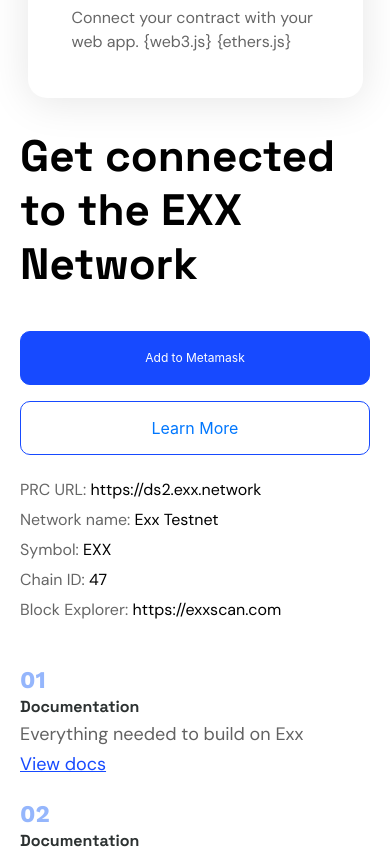
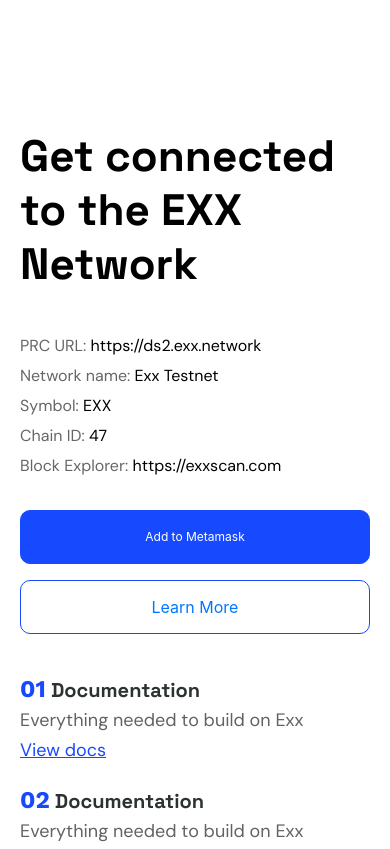
Before and after one commit to Midetech/exx-frontend-test, a Next.js app: page / in a window 390 px wide. Shown: the part 1760-2609 px from the top of the page. Built offline with nearby package versions, Linux system fonts and the light colour scheme.

Commit message:
Add medium screen breakpoint

```diff
--- a/pages/index.jsx
+++ b/pages/index.jsx
@@ -33,19 +33,19 @@
     <Layout handleClick={handleConnectWallet}>
       <div className=" flex justify-center flex-col items-center gap-y-10">
         <div className="flex justify-center flex-col items-center ">
-          <p className="text-center text-[#111315] opacity-[1] lg:text-[44px] font-SpaceGrotesk lg:leading-[94px] font-[700] lg:h-[88px] lg:w-[838px] h-[153px] w-[268px] text-[40px] leading-[51px]">
+          <p className="text-center text-[#111315] opacity-[1]  md:h-auto  lg:text-[44px] font-SpaceGrotesk lg:leading-[94px] font-[700] lg:h-[88px] lg:w-[838px]  md:w-full h-[153px] w-[268px] text-[40px] leading-[51px]">
             Start building apps with{" "}
             <span className="text-[#174AFF]">useful cases</span>
           </p>
-          <p className="lg:h-[59px] lg:w-[489px] text-center lg:text-[18px] lg:leading-[23px] text-[#000] opacity-[0.6] font-DmSans h-[72px] w-[316px] text-[16px] leading-[150%] mt-3 lg:mt-0">
+          <p className="lg:h-[59px] lg:w-[489px] md:w-[375px]  md:h-auto text-center lg:text-[18px] lg:leading-[23px] text-[#000] opacity-[0.6] font-DmSans h-[72px] w-[316px] text-[16px] leading-[150%] mt-3 lg:mt-0">
             Welcome to the EXX Developer’s Guide. Now you can begin building
             your first DApp on EXX.
           </p>
-          <div className="space-y-4 lg:space-y-0 lg:flex gap-x-4 w-full lg:w-auto mt-[42px] lg:mt-[12px]">
-            <button className="  bg-[#174AFF] text-white outline-none px-6 min-w-[112px] lg:min-w-[250px] h-[54px] flex justify-center items-center gap-x-3 rounded-[10px] hover:bg-opacity-90 transition-opacity ease-linear delay-150 bg-opacity-100 cursor-pointer w-full lg:w-fit lg:px-10 border border-[#174AFF] bg-transparenttext-white">
+          <div className="space-y-4 lg:space-y-0 lg:flex md:flex md:justify-center gap-x-4 w-full lg:w-auto mt-[42px] lg:mt-[12px] md:flex-row md:w-full md:space-y-1">
+            <button className="  bg-[#174AFF] text-white outline-none px-6 min-w-[112px] lg:min-w-[250px] h-[54px] flex justify-center items-center gap-x-3 rounded-[10px] hover:bg-opacity-90 transition-opacity ease-linear delay-150 bg-opacity-100 cursor-pointer w-full  md:w-1/3 lg:w-fit lg:px-10 border border-[#174AFF] bg-transparenttext-white">
               Get Started
             </button>
-            <button className="text-[#0077FE] outline-none px-6 min-w-[112px] lg:min-w-[250px] h-[54px] flex justify-center items-center gap-x-3 rounded-[10px] hover:bg-opacity-90 transition-opacity ease-linear delay-150 bg-opacity-100 cursor-pointer w-full lg:w-fit lg:px-10 border border-[#174AFF] bg-transparent">
+            <button className="text-[#0077FE] outline-none px-6 min-w-[112px] lg:min-w-[250px]  md:w-1/3  h-[54px] flex justify-center items-center gap-x-3 rounded-[10px] hover:bg-opacity-90 transition-opacity ease-linear delay-150 bg-opacity-100 cursor-pointer w-full lg:w-fit lg:px-10 border border-[#174AFF] bg-transparent">
               <p>Faucet</p>
               <span>
                 <svg
@@ -111,12 +111,12 @@
           </div>
 
           <div className="lg:absolute lg:-bottom-[19rem] bg-[#174AFF] lg:h-[512px] h-[425px] px-5 w-screen flex flex-col items-center relative">
-            <p className="text-white lg:w-[937px] lg:text-[44px] font-SpaceGrotesk lg:leading-[54px] lg:mt-[51px] text-[32px] leading-[41px] w-[317px] pt-10">
+            <p className="text-white lg:w-[937px] md:w-full md:text-center lg:text-[44px] font-SpaceGrotesk lg:leading-[54px] lg:mt-[51px] md:mt-[40px] text-[32px] leading-[41px] w-[317px] pt-10">
               Your journey to developing your first dapp.
             </p>
             <div
               style={{ boxShadow: "0px 4px 42px rgba(0, 0, 0, 0.1)" }}
-              className="lg:absolute lg:-bottom-10 mt-10 bg-white lg:h-[332px] h-[709px] lg:w-[1259px] w-[335px] rounded-[19px]  flex justify-between items-center flex-col lg:flex-row p-5"
+              className="lg:absolute md:absolute lg:-bottom-10  md:-bottom-8 mt-10 bg-white lg:h-[332px] h-[709px]  md:h-auto   lg:w-[1259px] md:w-[750px] w-[335px] rounded-[19px]  flex justify-between items-center flex-co md:flex-row lg:flex-row p-5"
             >
               {steps.map((item, index) => (
                 <div
@@ -138,16 +138,37 @@
           </div>
         </div>
 
-        <div className="flex lg:mt-[380px] mt-[450px]">
-          <div className="lg:bg-[#f6f6f6] lg:h-[354px] lg:w-[1130px] rounded-[20px] flex lg:flex-row flex-col gap-5 justify-around lg:items-center">
-            <div className="lg:w-[402px] lg:h-[221px]">
+        <div className="flex lg:mt-[380px] mt-[450px] md:mt-[50px]">
+          <div className="lg:bg-[#f6f6f6] lg:h-[354px] lg:w-[1130px] rounded-[20px] flex lg:flex-row md:flex-row flex-col gap-5 justify-around lg:items-center">
+            <div className="lg:w-[402px] md:w-1/2 lg:h-[221px]">
               <p className="lg:w-[373px] lg:h-[108px] text-[44px] leading-[54px] text-[#000] font-SpaceGrotesk font-bold mb-10">
                 Get connected to the EXX Network
               </p>
               {errMessage && (
                 <p className="text-red-600 text-sm font-DmSans">{errMessage}</p>
               )}
-              <div className="space-y-4 lg:space-y-0 lg:flex gap-x-4 w-full lg:w-auto">
+
+              <div className=" lg:hidden md:hidden lg:w-[430px] lg:h-[258px] flex flex-col justify-between mb-[29px]">
+                <p className="lg:text-[18px] font-DmSans leading-[30px] text-[#000]">
+                  <span className="opacity-[0.6]">PRC URL:</span>{" "}
+                  https://ds2.exx.network
+                </p>
+                <p className="lg:text-[18px] font-DmSans leading-[30px] text-[#000]">
+                  <span className="opacity-[0.6]"> Network name:</span> Exx
+                  Testnet
+                </p>
+                <p className="lg:text-[18px] font-DmSans leading-[30px] text-[#000]">
+                  <span className="opacity-[0.6]">Symbol: </span> EXX
+                </p>
+                <p className="lg:text-[18px] font-DmSans leading-[30px] text-[#000]">
+                  <span className="opacity-[0.6]"> Chain ID:</span> 47
+                </p>
+                <p className="lg:text-[18px] font-DmSans leading-[30px] text-[#000]">
+                  <span className="opacity-[0.6]"> Block Explorer: </span>
+                  https://exxscan.com
+                </p>
+              </div>
+              <div className="space-y-4 lg:space-y-0 lg:flex gap-x-4 w-full lg:w-auto md:flex md:flex-row md:items-center md:space-y-0">
                 <button
                   onClick={handleConnectWallet}
                   className=" text-[12px] bg-[#174AFF] text-white outline-none px-6 min-w-[112px] lg:min-w-[192px] h-[54px] flex justify-center items-center gap-x-3 rounded-[10px] hover:bg-opacity-90 transition-opacity ease-linear delay-150 bg-opacity-100 cursor-pointer w-full lg:w-fit lg:px-10 border border-[#174AFF] bg-transparenttext-white"
@@ -160,7 +181,7 @@
               </div>
             </div>
 
-            <div className="lg:w-[430px] lg:h-[258px] flex flex-col justify-between ">
+            <div className="lg:w-[430px] lg:h-[258px] lg:flex md:flex hidden flex-col justify-between ">
               <p className="lg:text-[18px] font-DmSans leading-[30px] text-[#000]">
                 <span className="opacity-[0.6]">PRC URL:</span>{" "}
                 https://ds2.exx.network
@@ -182,19 +203,22 @@
             </div>
           </div>
         </div>
-        <div className="flex justify-between lg:flex-row flex-col lg:my-20 w-full gap-y-5 lg:w-[1145px]">
+        <div className="flex justify-between lg:flex-row  md:flex-row flex-col lg:my-20 md:my-10 md:gap-x-3 w-full gap-y-5 lg:w-[1145px] md:w-full">
           {resources.map((item, index) => (
             <div
               key={index}
-              className="lg:w-[386px] lg:h-[110px] flex flex-col justify-between  "
+              className="lg:w-[386px] md:w-1/3 lg:h-[110px] flex flex-col justify-between  "
             >
-              <p className="font-WorkSans font-bold text-[24px] leading-[125%] text-[#2A6CF9B5]  opacity-[0.7]">{`0${
+              <p className="lg:block md:block hidden font-WorkSans font-bold text-[24px] leading-[125%] text-[#174AFF]  opacity-[0.7]">{`0${
                 index + 1
               }`}</p>
-              <p className="font-SpaceGrotesk font-bold lg:text-[24px] lg:leading-[125%] text-[#2c3131]">
+              <p className="font-SpaceGrotesk font-bold lg:text-[24px] lg:leading-[125%] text-[#2c3131] text-[20px]">
+                <span className="lg:hidden  md:hidden font-WorkSans font-bold text-[24px] leading-[125%] text-[#174AFF]">{`0${
+                  index + 1
+                }`}</span>{" "}
                 {item.title}
               </p>
-              <p className="text-[#626262] text-[18px] leading-[30px] font-DmSans">
+              <p className="text-[#626262] text-[18px] leading-[30px] font-DmSans md:w-[90%]">
                 {item.text}
               </p>
               <a
@@ -208,8 +232,8 @@
         </div>
 
         <div>
-          <div className="lg:w-[1129px] lg:h-[460px] h-[707px] w-[90vw] bg-[#000] rounded-[24px] lg:relative overflow-hidden flex lg:items-center ">
-            <div className="absolute z-50 left-2 text-white lg:p-10  py-8 px-12 flex flex-col justify-center gap-y-5 lg:gap-y-10 lg:w-[535px]">
+          <div className="lg:w-[1129px] md:w-[95vw] md:flex-row lg:h-[460px] h-[707px] w-[90vw] bg-[#000] rounded-[24px] lg:relative md:relative  md:flex  overflow-hidden flex lg:items-center ">
+            <div className="absolute z-50 left-2 text-white lg:p-10  py-8 px-12 flex flex-col  justify-center gap-y-5 lg:gap-y-10 lg:w-[535px] md:w-1/2">
               <p className="font-SpaceGrotesk font-bold lg:text-[56px] leading-[103.1%] lg:h-[116px] lg:w-[535px] text-[36px] w-[239px] h-[111px] ">
                 Join our developer community
               </p>
@@ -223,12 +247,21 @@
                 <p>Join the community</p>
               </button>
             </div>
-            <div className="lg:w-[1129px] lg:h-[460px] relative h-[606px]  w-full">
-              <div className="lg:w-[1228px] lg:h-[1228px] bg-[#fff] bg-opacity-[0.05] rounded-full absolute lg:left-[400px] lg:top-[-248px] w-[606px] h-[606px] left-[-24px] top-[331px]"></div>
-              <div className="lg:w-[766px] lg:h-[766px] bg-[#174AFF] rounded-full absolute lg:left-[631px] lg:top-[-17px]  w-[392px] h-[392px] left-[83px] top-[438px]"></div>
+            <div className="lg:w-[1129px] md:w-1/2 lg:h-[460px] relative h-[606px] w-full">
+              <div className="lg:w-[1228px] md:w-1/2 lg:h-[1228px] bg-[#fff] bg-opacity-[0.05] rounded-full absolute lg:left-[400px] lg:top-[-248px] w-[606px] h-[606px] left-[-24px] top-[331px]"></div>
+              <div className="lg:w-[766px]  md:w-1/2lg:h-[766px] bg-[#174AFF] rounded-full absolute lg:left-[631px] lg:top-[-17px]  w-[392px] h-[392px] left-[83px] top-[438px]"></div>
               <div className="lg:w-[536px] lg:h-[536px] bg-[#C2F3FF] bg-opacity-[0.2] rounded-full absolute lg:left-[724px] lg:top-[98px]  w-[274.3px] h-[274.3px] left-[150.59px] top-[506.85px]"></div>
-              <div className="lg:w-[356.83px] lg:h-[356.83px] bg-[#E2F8FF] rounded-full absolute lg:left-[803.9px] lg:top-[180.65px]  w-[182.61px] h-[182.61px] -right-4 top-[559.15px]"></div>
-
+              <div className="lg:w-[356.83px] md:w-1/2 lg:h-[356.83px] bg-[#E2F8FF] rounded-full absolute lg:left-[803.9px] lg:top-[180.65px]  w-[182.61px] h-[182.61px] -right-4 top-[559.15px]"></div>
+              <img
+                src="/assets/code.svg"
+                alt=""
+                className="absolute lg:left-[714px] lg:top-[113px]  left-[145.48px] top-[518.53px] w-65.51px] h-[43.31px] lg:w-[128.02px] lg:h-[84.62px]"
+              />
+              <img
+                src="/assets/blockchain-developer.svg"
+                alt=""
+                className="absolute lg:left-[952px] lg:top-[49px] left-[267.27px] top-[481.78px] w-[49.99px] h-[40.99px] lg:w-[80.11px] lg:h-[80.11px]"
+              />
               <div className="absolute right-0 lg:bottom-0 bottom-[-5.5rem] z-50">
                 <svg
                   width="294"
@@ -272,7 +305,7 @@
           <div className="flex justify-between flex-col lg:flex-row gap-5">
             {news.map((item, index) => (
               <div
-                className="lg:w-[400px] lg:h-[431px] bg-[#f5f5f5] rounded-[20px]  flex flex-col justify-between"
+                className="lg:w-[400px] lg:h-[431px] lg:bg-[#f5f5f5] bg-[#F0F9FF] rounded-[20px]  flex flex-col justify-between"
                 key={index}
               >
                 <div className="flex justify-between   p-4">
@@ -292,7 +325,7 @@
           </div>
         </div>
 
-        <div className="w-screen bg-black  lg:h-[327px] lg:my-14 flex lg:flex-row flex-col h-[278px] justify-center lg:items-center  lg:gap-[145px]  gap-[14px]">
+        <div className="w-screen bg-black bg-[url(/assets/vector.svg)] bg-no-repeat bg-contain lg:h-[327px] lg:my-14 flex lg:flex-row  md:flex-row flex-col h-[278px] justify-center md:justify-between md:items-center lg:items-center  lg:gap-[145px]  gap-[14px]">
           <div className="px-4">
             <p className="lg:w-[475.5px] lg:h-[80px] lg:text-[44px] lg:leading-[80px] text-[24px] leading-[24px] font-SpaceGrotesk font-bold  text-white">
               Stay Updated
@@ -302,14 +335,14 @@
             </p>
           </div>
 
-          <div className="flex gap-[14px]  lg:flex-row flex-col  px-4">
+          <div className="flex gap-[14px]  lg:flex-row flex-col md:flex-row px-4">
             <input
               placeholder="Your email address"
               type="email"
               className="lg:w-[456px] h-[54px] w-full rounded-[10px] border border-[rgba(255, 255, 255, 0.48)] bg-transparent p-2"
             />
 
-            <button className="outline-none p-[16.633px 24.95px] flex justify-center  items-center flex-row gap-[8.32px]  bg-[#174AFF] rounded-[10px] border border-[#174AFF] lg:w-[167px] h-[54px] text-white font-DmSans font-bold text-[14px]  leading-[18px]">
+            <button className="outline-none p-[16.633px 24.95px] md:w-[219px] flex justify-center  items-center flex-row gap-[8.32px]  bg-[#174AFF] rounded-[10px] border border-[#174AFF] lg:w-[167px] h-[54px] text-white font-DmSans font-bold text-[14px]  leading-[18px]  md:text-xs">
               <p>Subscribe now</p>
               <img src="/assets/arrow.svg" alt="exx network" />
             </button>
```
Also changed, not shown: shared/Footer/index.jsx (+30 -6 lines).
